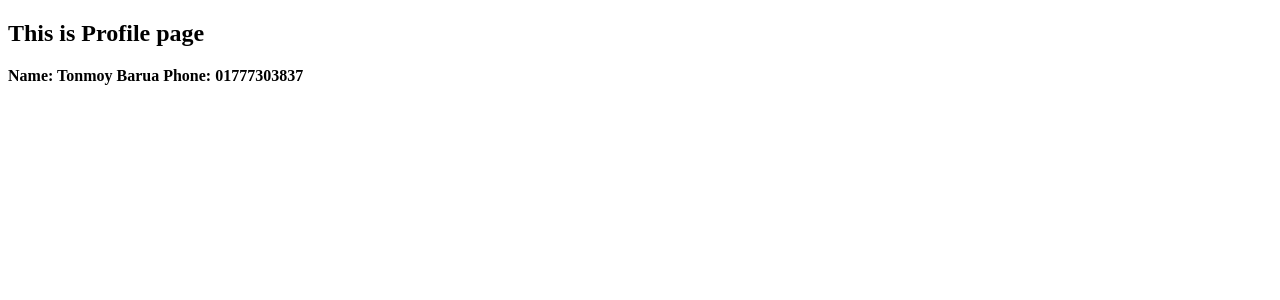
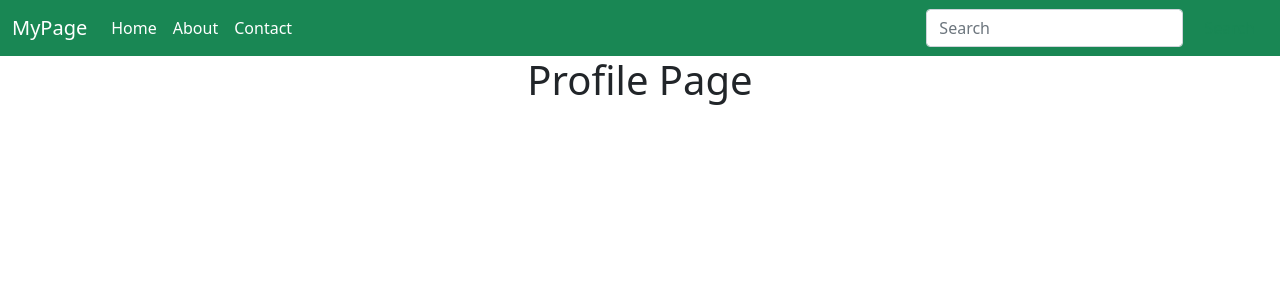
Before and after one commit to Tonmoyhridhaan/Django-Learn, a Django app: page /employee/profile/ in a window 1280 px wide. Shown: the top 300 px of the page. Run offline with Django 3.2, Linux system fonts and the light colour scheme.

Commit message:
Bootstrap integrated in index and employee page

```diff
--- a/protfolio/templates/employee/profile.html
+++ b/protfolio/templates/employee/profile.html
@@ -1,14 +1,54 @@
-<!DOCTYPE html>
+<!doctype html>
 <html lang="en">
-<head>
-    <meta charset="UTF-8">
-    <meta http-equiv="X-UA-Compatible" content="IE=edge">
-    <meta name="viewport" content="width=device-width, initial-scale=1.0">
-    <title>Employee Profile</title>
-</head>
-<body>
-    <h2>This is Profile page</h2>
-    <strong>Name: Tonmoy Barua</strong>
-    <strong>Phone: 01777303837</strong>
-</body>
+  <head>
+    <!-- Required meta tags -->
+    <meta charset="utf-8">
+    <meta name="viewport" content="width=device-width, initial-scale=1">
+
+    <!-- Bootstrap CSS -->
+    <link href="https://cdn.jsdelivr.net/npm/bootstrap@5.1.0/dist/css/bootstrap.min.css" rel="stylesheet" integrity="sha384-KyZXEAg3QhqLMpG8r+8fhAXLRk2vvoC2f3B09zVXn8CA5QIVfZOJ3BCsw2P0p/We" crossorigin="anonymous">
+
+    <title>Profile Page</title>
+  </head>
+  <body>
+    <nav class="navbar navbar-expand-lg navbar-light bg-success">
+        <div class="container-fluid">
+          <a class="navbar-brand text-white" href="#">MyPage</a>
+          <button class="navbar-toggler" type="button" data-bs-toggle="collapse" data-bs-target="#navbarSupportedContent" aria-controls="navbarSupportedContent" aria-expanded="false" aria-label="Toggle navigation">
+            <span class="navbar-toggler-icon"></span>
+          </button>
+          <div class="collapse navbar-collapse" id="navbarSupportedContent">
+            <ul class="navbar-nav me-auto mb-2 mb-lg-0">
+              <li class="nav-item">
+                <a class="nav-link active text-white" aria-current="page" href="#">Home</a>
+              </li>
+              <li class="nav-item">
+                <a class="nav-link text-white" href="#">About</a>
+              </li>
+
+              <li class="nav-item">
+                <a class="nav-link text-white" href="#" tabindex="-1" aria-disabled="true">Contact</a>
+              </li>
+            </ul>
+            <form class="d-flex">
+              <input class="form-control me-2" type="search" placeholder="Search" aria-label="Search">
+              <button class="btn btn-outline-success" type="submit">Search</button>
+            </form>
+          </div>
+        </div>
+      </nav>
+      <div class="jumbotron">
+          <h1 class="text-center">Profile Page</h1>
+      </div>
+
+    <!-- Optional JavaScript; choose one of the two! -->
+
+    <!-- Option 1: Bootstrap Bundle with Popper -->
+    <script src="https://cdn.jsdelivr.net/npm/bootstrap@5.1.0/dist/js/bootstrap.bundle.min.js" integrity="sha384-U1DAWAznBHeqEIlVSCgzq+c9gqGAJn5c/t99JyeKa9xxaYpSvHU5awsuZVVFIhvj" crossorigin="anonymous"></script>
+
+    <!-- Option 2: Separate Popper and Bootstrap JS -->
+    <script src="https://cdn.jsdelivr.net/npm/@popperjs/core@2.9.3/dist/umd/popper.min.js" integrity="sha384-eMNCOe7tC1doHpGoWe/6oMVemdAVTMs2xqW4mwXrXsW0L84Iytr2wi5v2QjrP/xp" crossorigin="anonymous"></script>
+    <script src="https://cdn.jsdelivr.net/npm/bootstrap@5.1.0/dist/js/bootstrap.min.js" integrity="sha384-cn7l7gDp0eyniUwwAZgrzD06kc/tftFf19TOAs2zVinnD/C7E91j9yyk5//jjpt/" crossorigin="anonymous"></script>
+
+  </body>
 </html>
```
Also changed, not shown: protfolio/templates/index.html (+52 -10 lines).
